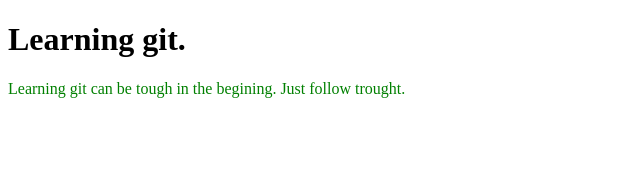
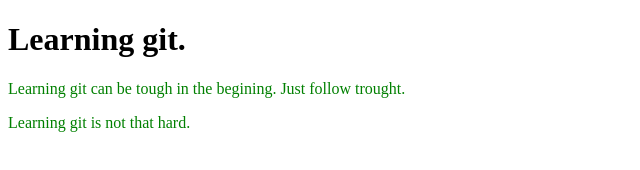
Before and after one commit to MarkoN90/learningGit, a plain HTML site: page index.html in a window 1280 px wide. Shown: the whole page, without its empty margins (0-640 px from the left). Drawn offline with Linux system fonts and the light colour scheme.

Commit message:
adding another paragraph

```diff
--- a/index.html
+++ b/index.html
@@ -8,5 +8,6 @@
 	<body>
 		<h1>Learning git.</h1>
 		<p>Learning git can be tough in the begining. Just follow trought.</p>
+		<p>Learning git is not that hard.</p>
 	</body>
 </html>
```
